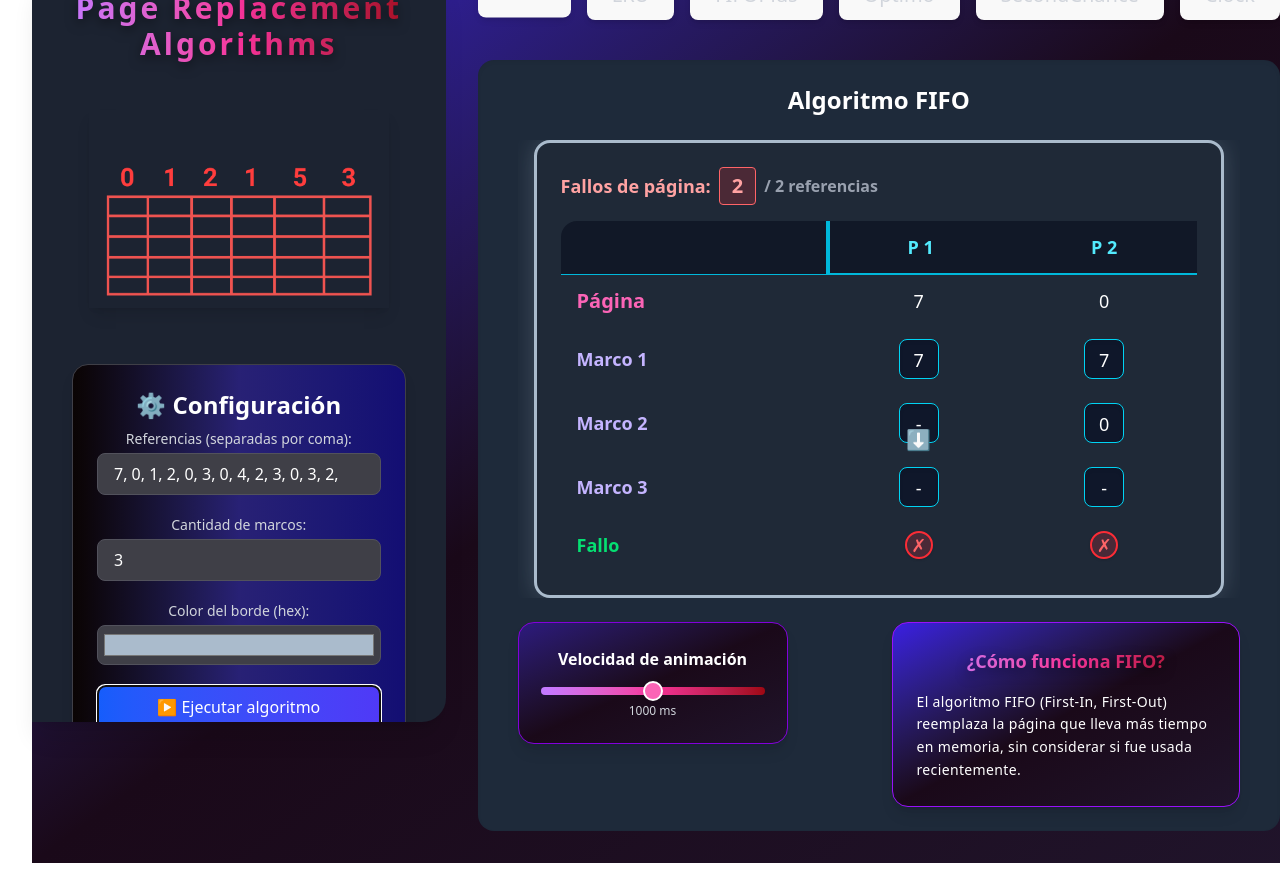
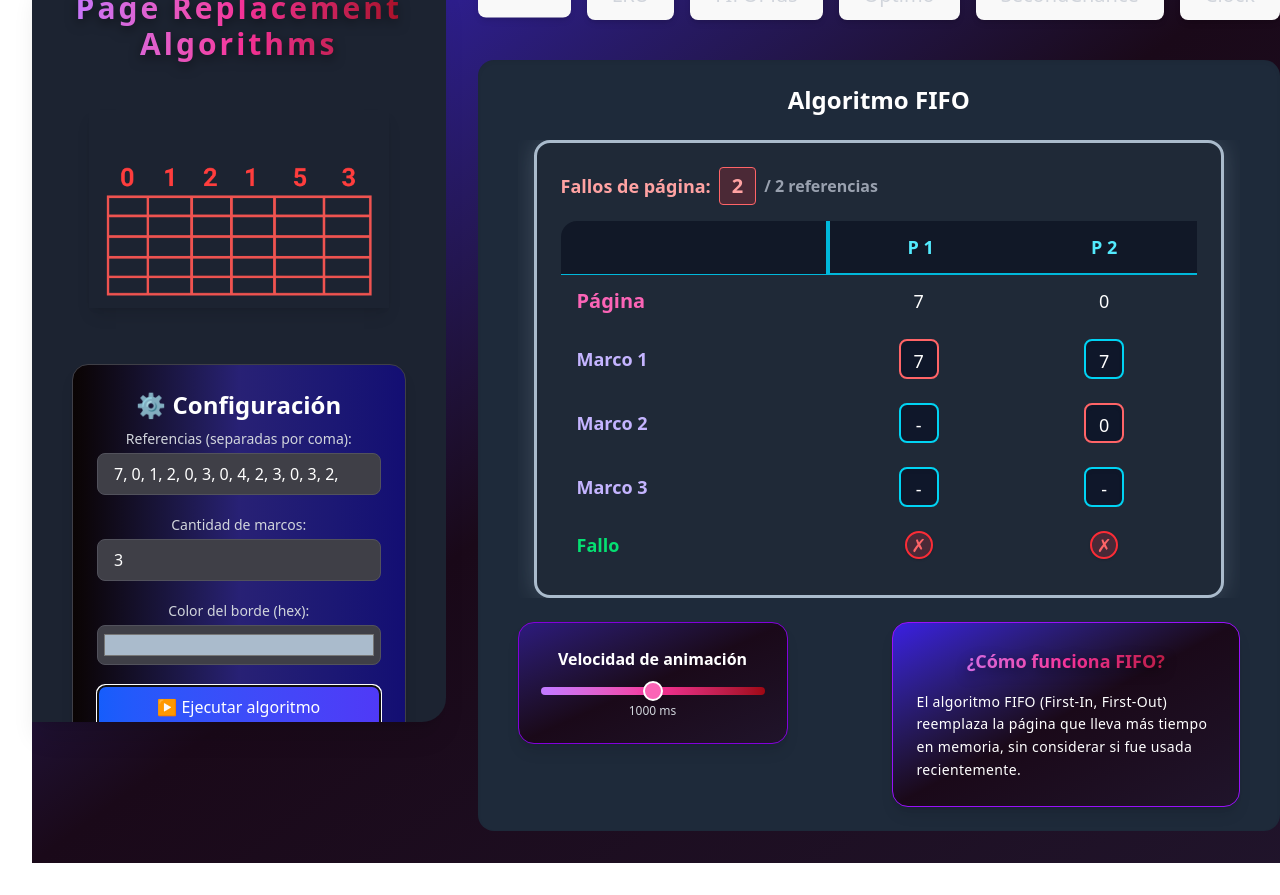
Before and after one commit to LairezMk/Algoritmo_RP, a React (Vite) app in the folder algoritmos-reemplazo-app/: page / in a window 1280 px wide. Both pictures are taken after a click on the button "▶ Ejecutar algoritmo". Shown: the top 895 px of the page. Built offline with nearby package versions, Linux system fonts and the light colour scheme.

Commit message:
Frame that leaves and page input improved

```diff
--- a/algoritmos-reemplazo-app/src/components/FrameDisplay.jsx
+++ b/algoritmos-reemplazo-app/src/components/FrameDisplay.jsx
@@ -73,10 +73,14 @@ const FrameDisplay = ({ pasos, color = '#00ffff', delay = 1000 }) => {
               <tr key={marcoIndex}>
                 <td className="px-4 py-3 font-semibold text-left text-violet-300">Marco {marcoIndex + 1}</td>
                 {historial.map((paso, i) => {
-                  const hayPasoSiguiente = i < historial.length - 1;
+                  //const hayPasoSiguiente = i < historial.length - 1;
                   const valorActual = paso.memoria[marcoIndex];
-                  const valorSiguiente = hayPasoSiguiente ? historial[i + 1].memoria[marcoIndex] : undefined;
-                  const salio = hayPasoSiguiente && valorActual !== valorSiguiente && valorActual !== undefined;
+                  const valorAnterior = i > 0 ? historial[i - 1].memoria[marcoIndex] : undefined;
+                  const reemplazado =
+                  (i === 0 && marcoIndex === 0 &&  valorActual !== undefined) || // Primer paso: si hay valor, se pinta
+                  (i > 0 && valorActual !== valorAnterior && valorAnterior !== undefined);
+
+                  //const salio = hayPasoSiguiente && valorActual !== valorSiguiente && valorActual !== undefined;
 
                   return (
                     <motion.td
@@ -86,8 +90,15 @@ const FrameDisplay = ({ pasos, color = '#00ffff', delay = 1000 }) => {
                       animate={{ opacity: 1 }}
                       transition={{ delay: i * 0.1 + 0.05 }}
                     >
-                      <div className="relative inline-block w-10 h-10 rounded-lg border border-cyan-400 bg-[#0f172a] shadow-inner text-center leading-10 text-white">
-                        {valorActual ?? '-'}
+                      <div className={`relative inline-block w-10 h-10 rounded-lg border bg-[#0f172a] shadow-inner text-center leading-10 text-white
+              ${reemplazado ? "border-red-400" : "border-cyan-400"}
+            `}
+            style={{
+              borderWidth: "2px",
+              transition: "border-color 0.3s"
+            }}
+          >
+            {valorActual ?? '-'}
 
                         {/* Vida extra */}
                         {paso.vidaExtra?.[marcoIndex] && (
@@ -99,7 +110,7 @@ const FrameDisplay = ({ pasos, color = '#00ffff', delay = 1000 }) => {
                           </span>
                         )}
 
-                        {/* Emoji de salida */}
+                        {/* Emoji de salida
                         {salio && (
                           <span
                             className="absolute -bottom-3 left-1/2 transform -translate-x-1/2 text-xl"
@@ -107,7 +118,7 @@ const FrameDisplay = ({ pasos, color = '#00ffff', delay = 1000 }) => {
                           >
                             ⬇
                           </span>
-                        )}
+                        )} */}
                       </div>
                     </motion.td>
                   );
--- a/algoritmos-reemplazo-app/src/components/PanelInputs.jsx
+++ b/algoritmos-reemplazo-app/src/components/PanelInputs.jsx
@@ -51,23 +51,29 @@ export default function PanelInputs({
           type="text"
           value={entradaTexto}
           onChange={(e) => {
-            const valor = e.target.value;
-            const valorFiltrado = valor.replace(/[^0-9, ]/g, "");
-            setEntradaTexto(valorFiltrado);
+            let valor = e.target.value;
 
-            const valores = valorFiltrado
-              .split(/[\s,]+/)
-              .map((v) => parseInt(v))
-              .filter((v) => !isNaN(v) && v >= 0);
+            // 1. Eliminar todo lo que no sea dígito o coma
+            valor = valor.replace(/[^0-9,]/g, "");
 
-            setReferencias(valores);
+            // 2. Reemplazar comas dobles o más por una sola coma
+            valor = valor.replace(/,+/g, ",");
 
-            // //Guardar el valor en el historial del localStorage
-            // const historial = JSON.parse(localStorage.getItem("historialReferencias")) || [];
-            // if (valorFiltrado && !historial.includes(valorFiltrado)) {
-            //   historial.push(valorFiltrado);
-            //   localStorage.setItem("historialReferencias", JSON.stringify(historial));
-            // }
+            // Actualiza el texto visible sin bloquear al usuario
+            setEntradaTexto(valor);
+
+            // Procesar el valor solo si es válido (sin comas al inicio o fin)
+            const valorProcesado = valor.replace(/^,|,$/g, "");
+            if (/^(\d+(,\d+)*)?$/.test(valorProcesado)) {
+              const valores = valorProcesado
+                .split(",")
+                .map((v) => parseInt(v))
+                .filter((v) => !isNaN(v) && v >= 0);
+
+              setReferencias(valores);
+            }
+
+
           }}
 
           className="w-full bg-zinc-700 text-white border border-zinc-600 px-4 py-2 rounded-lg focus:outline-none focus:ring-2 focus:ring-blue-500 transition"
@@ -87,11 +93,11 @@ export default function PanelInputs({
         <input
           type="number"
           min="1"
-          max="5"
+          max="6"
           value={marcos}
           onChange={(e) => {
             const valor = e.target.value;
-            if (valor === "" || (Number(valor) >= 1 && Number(valor) <= 5)) {
+            if (valor === "" || (Number(valor) >= 1 && Number(valor) <= 6)) {
               setMarcos(valor === "" ? "" : Number(valor));
             }
           }}
```
